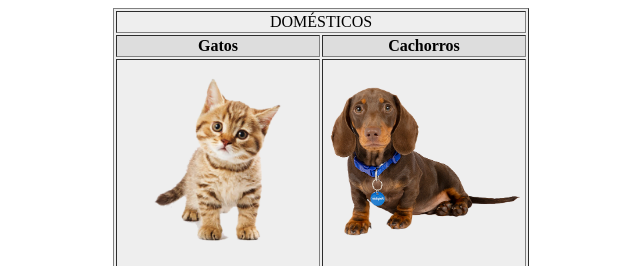
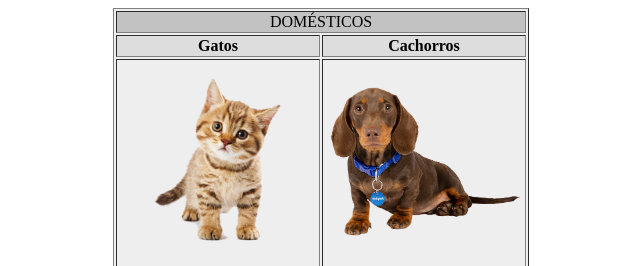
Before and after one commit to ogdanilosilva/AW1, a plain HTML site: page EX4/index.html in a window 1280 px wide. Shown: the top 266 px of the page, without its empty margins (319-959 px from the left). Drawn offline with Linux system fonts and the light colour scheme.

Commit message:
Add files via upload

```diff
--- a/EX4/index.html
+++ b/EX4/index.html
@@ -10,6 +10,7 @@
     <style>
         thead td {
             text-align: center;
+            background-color: #c2c2c2;
         }
 
         table {
```
